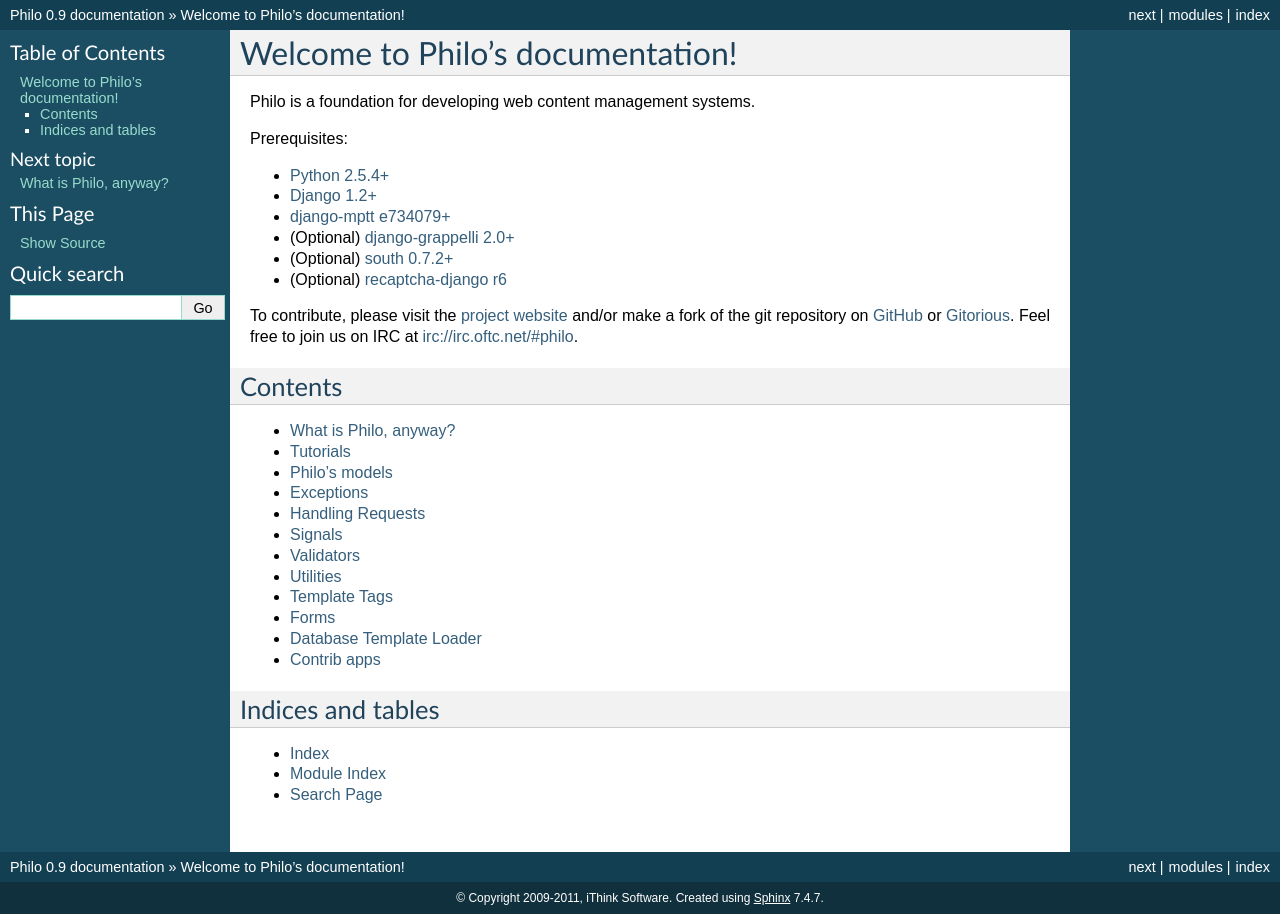
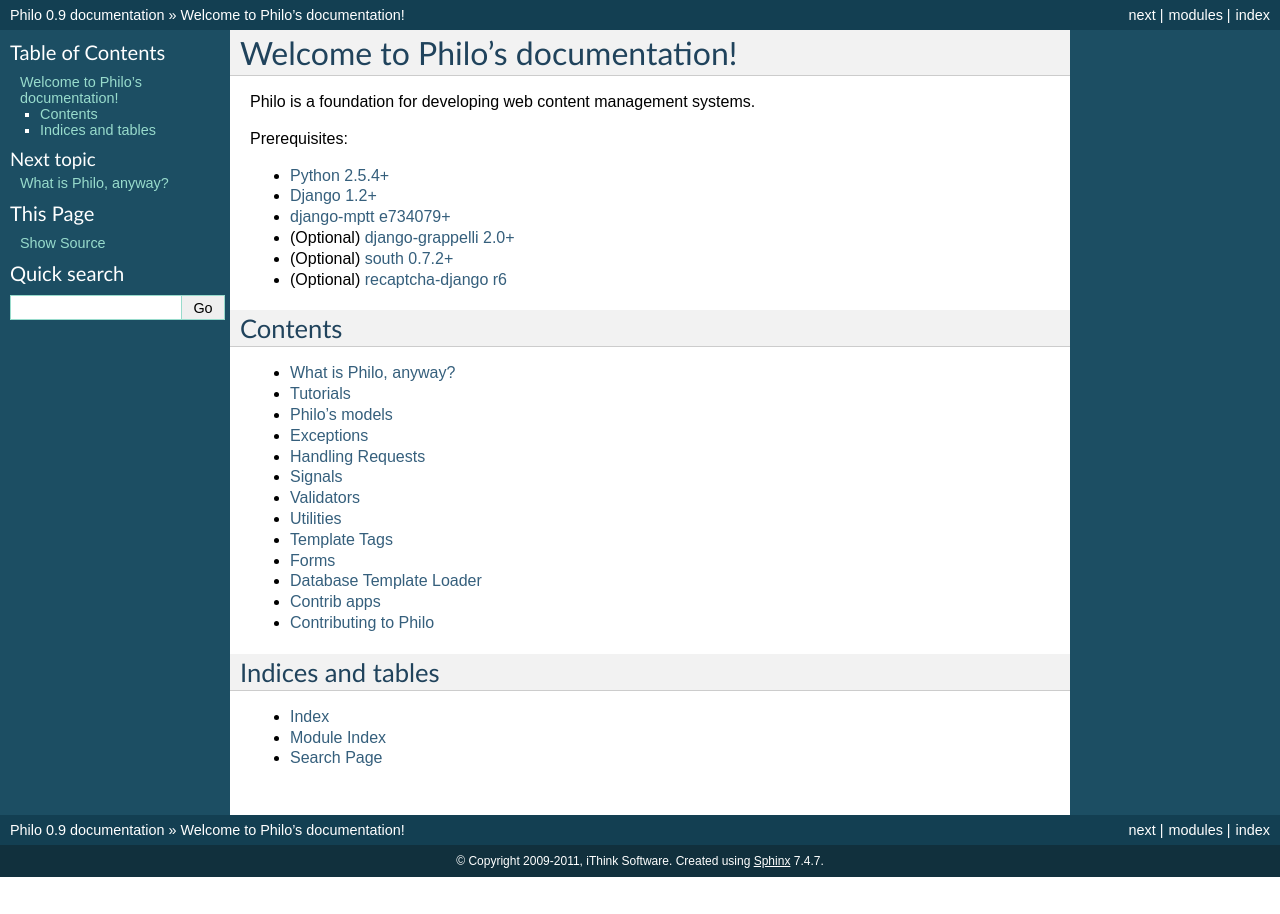
Before and after one commit to ithinksw/philo, a Sphinx documentation site: the page built from docs/index.rst, in a window 1280 px wide. Built offline with Sphinx 7.4.7, drawn with Linux system fonts in a browser that asks for light colours.

Commit message:
Added a 'contributing' page to the philo docs. This is meant primarily as an initial effort, which can be expanded upon more later.

```diff
--- a/README.markdown
+++ b/README.markdown
@@ -22,4 +22,4 @@
 3. include 'philo.urls' somewhere in your urls.py file.
 4. Optionally add a root node to your current Site.
 
-Philo should be ready to go!
+Philo should be ready to go! All that's left is to [learn more](http://philo.readthedocs.org) and [contribute](http://philo.readthedocs.org/en/latest/contribute.html).
--- a/docs/index.rst
+++ b/docs/index.rst
@@ -19,8 +19,6 @@
 * (Optional) `south 0.7.2+ <http://south.aeracode.org/>`_
 * (Optional) `recaptcha-django r6 <http://code.google.com/p/recaptcha-django/>`_
 
-To contribute, please visit the `project website <http://project.philocms.org/>`_ and/or make a fork of the git repository on `GitHub <http://github.com/ithinksw/philo>`_ or `Gitorious <http://gitorious.org/ithinksw/philo>`_. Feel free to join us on IRC at `irc://irc.oftc.net/#philo <irc://irc.oftc.net/#philo>`_.
-
 Contents
 ++++++++
 
@@ -39,6 +37,7 @@
 	forms
 	loaders
 	contrib/intro
+	contributing
 
 Indices and tables
 ++++++++++++++++++
```
Also changed, not shown: docs/contributing.rst (added, +8 -0 lines), 1 other file.
